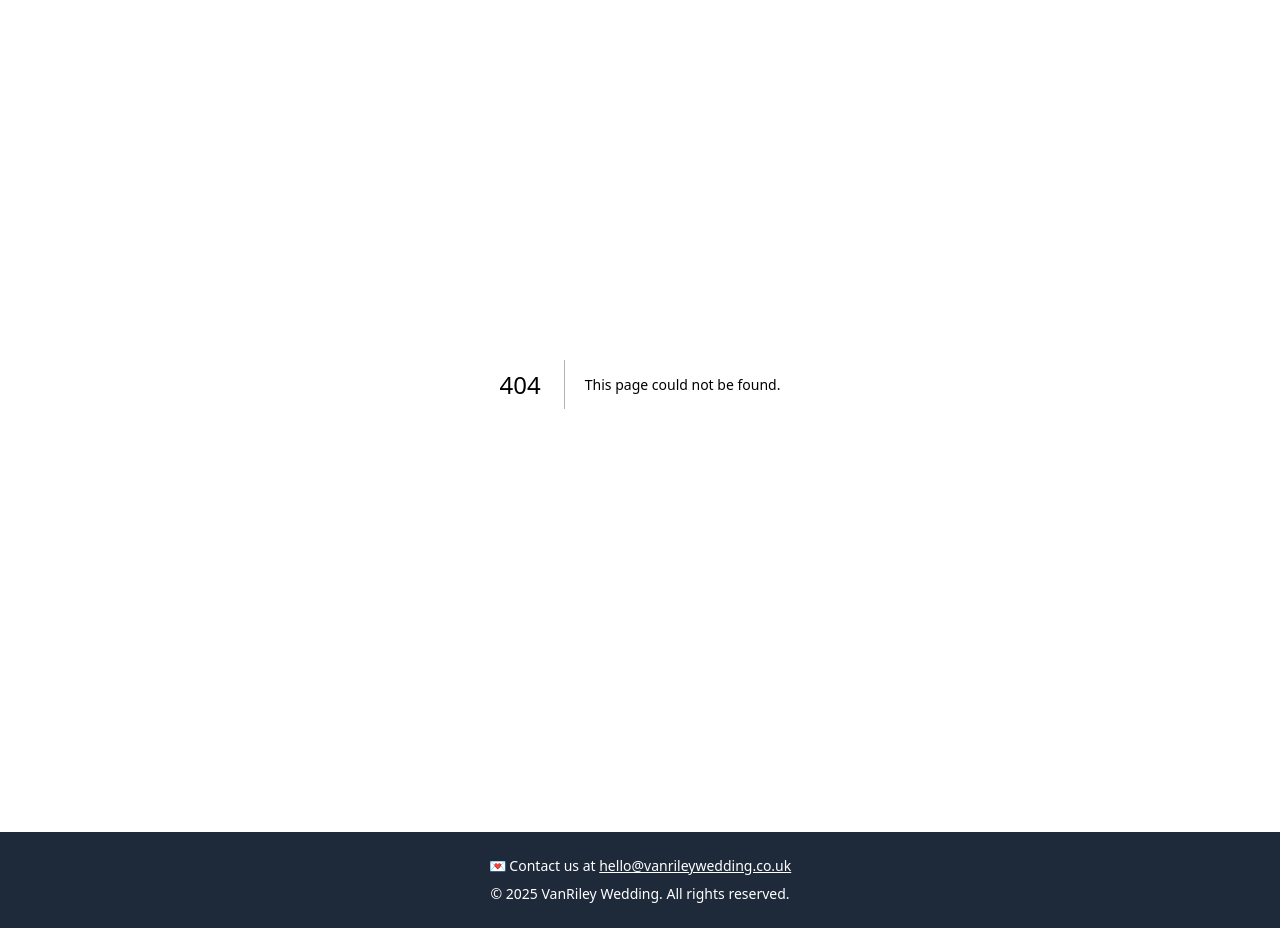
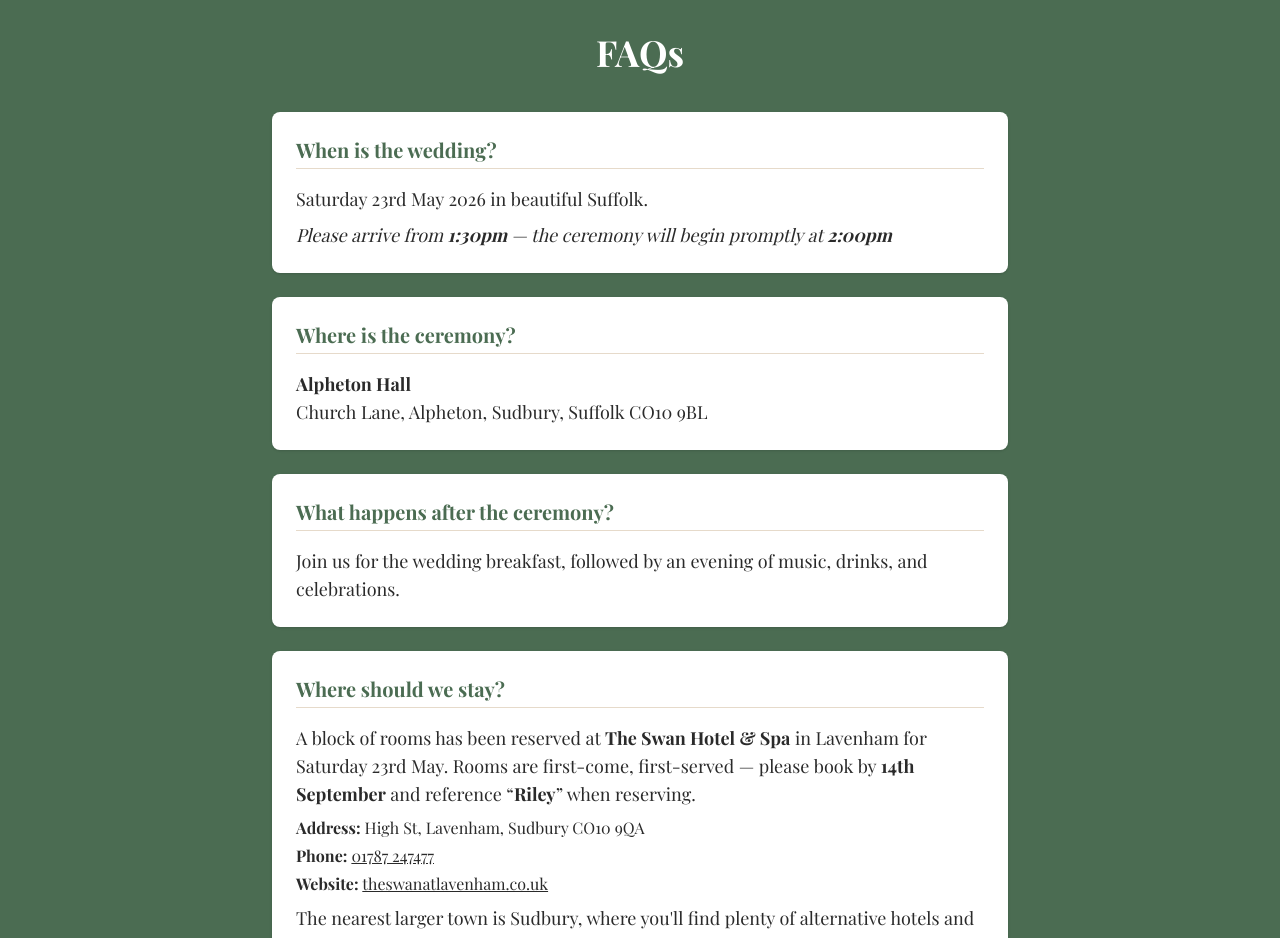
Before and after one commit to abigailridley/vanriley-wedding-site, a Next.js app: page /faqs in a window 1280 px wide. Before the commit this address had no page. Shown: the part 80-1018 px from the top of the page. Built offline with nearby package versions, Linux system fonts and the light colour scheme.

Commit message:
faqs page

```diff
--- /dev/null
+++ b/src/app/faqs/page.tsx
@@ -0,0 +1,153 @@
+"use client";
+
+export default function FAQsPage() {
+  const questions = [
+    {
+      title: "When is the wedding?",
+      answer: (
+        <div>
+          Saturday 23rd May 2026 in beautiful Suffolk.
+          <div className="mt-2 italic">
+            Please arrive from <strong>1:30pm </strong>— the ceremony will begin
+            promptly at <strong>2:00pm</strong>
+          </div>
+        </div>
+      ),
+    },
+    {
+      title: "Where is the ceremony?",
+      answer: (
+        <>
+          <strong>Alpheton Hall</strong>
+          <br />
+          Church Lane, Alpheton, Sudbury, Suffolk CO10 9BL
+        </>
+      ),
+    },
+    {
+      title: "What happens after the ceremony?",
+      answer:
+        "Join us for the wedding breakfast, followed by an evening of music, drinks, and celebrations.",
+    },
+    {
+      title: "Where should we stay?",
+      answer: (
+        <>
+          <p>
+            A block of rooms has been reserved at{" "}
+            <strong>The Swan Hotel & Spa</strong> in Lavenham for Saturday 23rd
+            May. Rooms are first-come, first-served — please book by{" "}
+            <strong>14th September</strong> and reference “
+            <strong>Riley</strong>” when reserving.
+          </p>
+          <div className="mt-2 text-base space-y-1">
+            <p>
+              <strong>Address:</strong> High St, Lavenham, Sudbury CO10 9QA
+            </p>
+            <p>
+              <strong>Phone:</strong>{" "}
+              <a
+                href="tel:01787247477"
+                className="underline hover:text-[#4b6c52]"
+              >
+                01787 247477
+              </a>
+            </p>
+            <p>
+              <strong>Website:</strong>{" "}
+              <a
+                href="https://theswanatlavenham.co.uk"
+                target="_blank"
+                rel="noopener noreferrer"
+                className="underline hover:text-[#4b6c52]"
+              >
+                theswanatlavenham.co.uk
+              </a>
+            </p>
+          </div>
+          <p className="mt-2">
+            The nearest larger town is Sudbury, where you'll find plenty of
+            alternative hotels and guest rooms.
+          </p>
+        </>
+      ),
+    },
+    {
+      title: "Who is invited?",
+      answer:
+        "We’re so looking forward to celebrating with you! Please note that the invitation is only for the people named on your invite — we are keeping things small and intimate, so we kindly ask that you don’t bring additional guests or children. Thank you for understanding.",
+    },
+    {
+      title: "Do you have a gift list?",
+      answer: (
+        <>
+          <p>
+            Your presence is genuinely the only gift we want. We know weddings
+            come with their own costs, especially with accommodation — and
+            simply booking a room to join us is more than enough.
+          </p>
+          <p className="mt-2">
+            If you really feel you’d like to contribute something, a small
+            donation towards our honeymoon fund would be perfect (details to
+            come).
+          </p>
+        </>
+      ),
+    },
+    {
+      title: "When should we RSVP?",
+      answer: (
+        <>
+          Please RSVP by <strong>1st November 2025</strong> via our website:{" "}
+          <a
+            href="https://vanrileywedding.co.uk/rsvp"
+            className="underline text-[#4b6c52] hover:text-[#2a2a2a]"
+          >
+            vanrileywedding.co.uk
+          </a>
+        </>
+      ),
+    },
+    {
+      title: "Still have questions?",
+      answer: (
+        <>
+          Reach out any time at{" "}
+          <a
+            href="mailto:hello@vanrileywedding.co.uk"
+            className="underline text-[#4b6c52] hover:text-[#2a2a2a]"
+          >
+            hello@vanrileywedding.co.uk
+          </a>{" "}
+          — we’re more than happy to help.
+        </>
+      ),
+    },
+  ];
+
+  return (
+    <div className="bg-green min-h-screen">
+      <div className="max-w-3xl mx-auto px-4 py-12 text-[#2a2a2a] font-playfair space-y-10">
+        <section className="text-center">
+          <h1 className="text-3xl md:text-4xl font-bold mb-2 text-white">
+            FAQs
+          </h1>
+        </section>
+
+        <section className="space-y-6">
+          {questions.map((question, index) => (
+            <div
+              key={index}
+              className="bg-white rounded-lg shadow-sm px-6 py-6"
+            >
+              <h2 className="text-xl font-semibold text-[#4b6c52] border-b border-[#e6daca] pb-1 mb-4">
+                {question.title}
+              </h2>
+              <div className="text-lg space-y-2">{question.answer}</div>
+            </div>
+          ))}
+        </section>
+      </div>
+    </div>
+  );
+}
```
